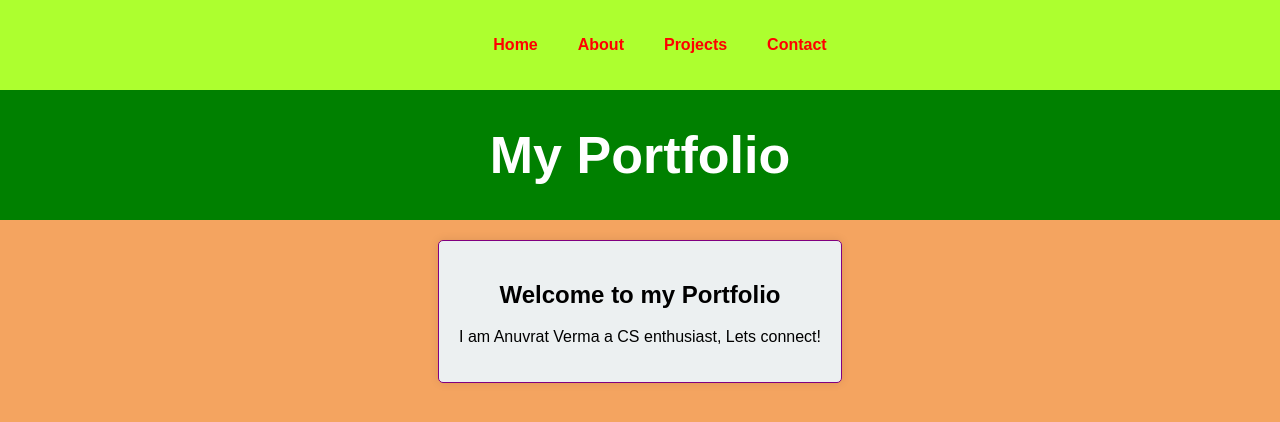
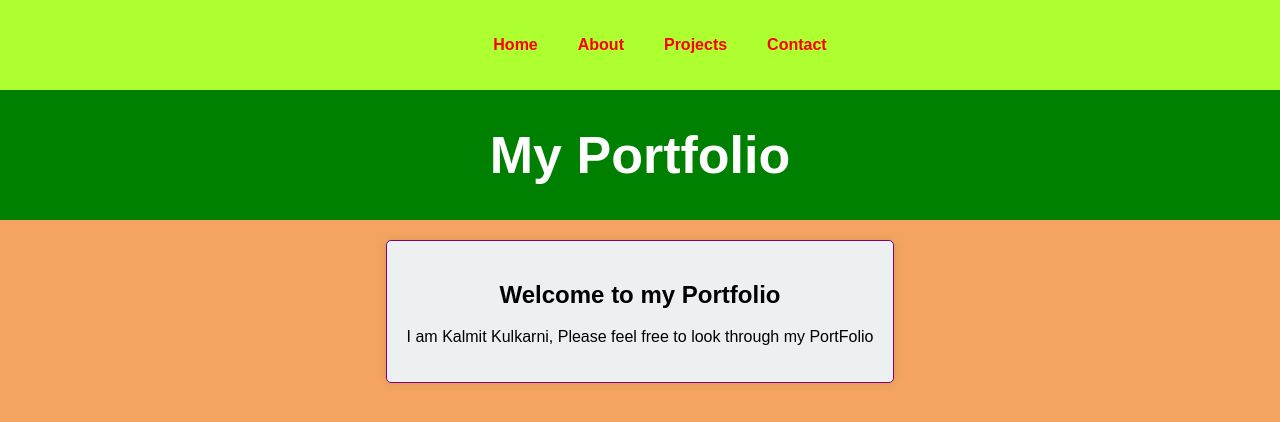
Before and after one commit to TechKnight10/PortFolio-reactjs, a React (Create React App) app: page / in a window 1280 px wide. Shown: the top 422 px of the page. Built offline with nearby package versions, Linux system fonts and the light colour scheme.

Commit message:
Update App.js

```diff
--- a/src/App.js
+++ b/src/App.js
@@ -20,7 +20,7 @@
         return (
           <div className="home">
             <h2>Welcome to my Portfolio</h2>
-            <p>I am Anuvrat Verma a CS enthusiast, Lets connect!</p>
+            <p>I am Kalmit Kulkarni, Please feel free to look through my PortFolio</p>
           </div>
         );
     }
```
